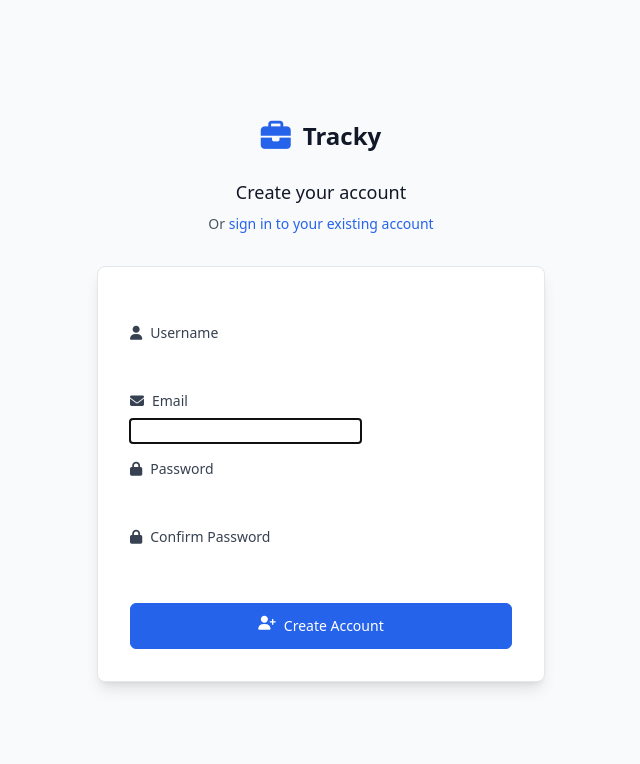
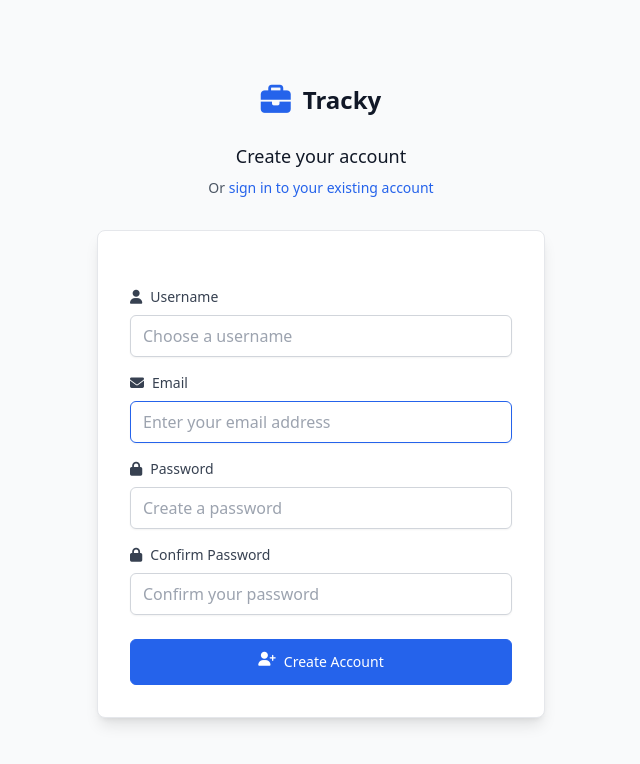
Before and after one commit to shpjp/tracky, a Django app: page /register/ in a window 1280 px wide. Shown: the top 764 px of the page, without its empty margins (319-959 px from the left). Run offline with Django 5.2, Linux system fonts and the light colour scheme; some libraries are stand-ins or nearby versions.

Commit message:
feat: Add comprehensive duplicate account prevention

```diff
--- /dev/null
+++ b/static/js/duplicate-check.js
@@ -0,0 +1,85 @@
+// Real-time duplicate checking for registration form
+// Add this to your registration template for better user experience
+
+function checkDuplicateAccount() {
+    const usernameField = document.querySelector('input[name="username"]');
+    const emailField = document.querySelector('input[name="email"]');
+
+    // Create feedback elements
+    function createFeedbackElement(field) {
+        const existing = field.parentElement.querySelector('.duplicate-feedback');
+        if (existing) existing.remove();
+
+        const feedback = document.createElement('div');
+        feedback.className = 'duplicate-feedback text-sm mt-1 flex items-center';
+        field.parentElement.appendChild(feedback);
+        return feedback;
+    }
+
+    // Check username availability
+    if (usernameField) {
+        let usernameTimeout;
+        usernameField.addEventListener('input', function() {
+            clearTimeout(usernameTimeout);
+            const feedback = createFeedbackElement(this);
+            const username = this.value.trim();
+
+            if (username.length < 3) {
+                feedback.innerHTML = '';
+                return;
+            }
+
+            feedback.innerHTML = '<i class="fas fa-spinner fa-spin mr-2 text-gray-400"></i><span class="text-gray-500">Checking availability...</span>';
+
+            usernameTimeout = setTimeout(() => {
+                fetch(`/api/check-username/?username=${encodeURIComponent(username)}`)
+                    .then(response => response.json())
+                    .then(data => {
+                        if (data.available) {
+                            feedback.innerHTML = '<i class="fas fa-check mr-2 text-green-500"></i><span class="text-green-600">Username available</span>';
+                        } else {
+                            feedback.innerHTML = '<i class="fas fa-times mr-2 text-red-500"></i><span class="text-red-600">' + data.message + '</span>';
+                        }
+                    })
+                    .catch(error => {
+                        feedback.innerHTML = '<i class="fas fa-exclamation-triangle mr-2 text-yellow-500"></i><span class="text-yellow-600">Could not check availability</span>';
+                    });
+            }, 800);
+        });
+    }
+
+    // Check email availability
+    if (emailField) {
+        let emailTimeout;
+        emailField.addEventListener('input', function() {
+            clearTimeout(emailTimeout);
+            const feedback = createFeedbackElement(this);
+            const email = this.value.trim();
+
+            if (!email.includes('@')) {
+                feedback.innerHTML = '';
+                return;
+            }
+
+            feedback.innerHTML = '<i class="fas fa-spinner fa-spin mr-2 text-gray-400"></i><span class="text-gray-500">Checking email...</span>';
+
+            emailTimeout = setTimeout(() => {
+                fetch(`/api/check-email/?email=${encodeURIComponent(email)}`)
+                    .then(response => response.json())
+                    .then(data => {
+                        if (data.available) {
+                            feedback.innerHTML = '<i class="fas fa-check mr-2 text-green-500"></i><span class="text-green-600">Email available</span>';
+                        } else {
+                            feedback.innerHTML = '<i class="fas fa-times mr-2 text-red-500"></i><span class="text-red-600">' + data.message + ' - <a href="/login/" class="underline">try logging in</a></span>';
+                        }
+                    })
+                    .catch(error => {
+                        feedback.innerHTML = '<i class="fas fa-exclamation-triangle mr-2 text-yellow-500"></i><span class="text-yellow-600">Could not check availability</span>';
+                    });
+            }, 800);
+        });
+    }
+}
+
+// Initialize when DOM is loaded
+document.addEventListener('DOMContentLoaded', checkDuplicateAccount);
--- a/tracker_app/forms.py
+++ b/tracker_app/forms.py
@@ -73,16 +73,62 @@ class ApplicationForm(forms.ModelForm):
 
 
 class CustomUserCreationForm(UserCreationForm):
-    email = forms.EmailField(required=True)
+    email = forms.EmailField(
+        required=True,
+        widget=forms.EmailInput(attrs={
+            'class': 'w-full px-3 py-2 border border-gray-300 dark:border-gray-600 rounded-md shadow-sm placeholder-gray-400 focus:outline-none focus:ring-primary focus:border-primary dark:bg-gray-700 dark:text-white',
+            'placeholder': 'Enter your email address'
+        })
+    )
 
     class Meta:
         model = CustomUser
         fields = ("username", "email", "password1", "password2")
+        widgets = {
+            'username': forms.TextInput(attrs={
+                'class': 'w-full px-3 py-2 border border-gray-300 dark:border-gray-600 rounded-md shadow-sm placeholder-gray-400 focus:outline-none focus:ring-primary focus:border-primary dark:bg-gray-700 dark:text-white',
+                'placeholder': 'Choose a username'
+            })
+        }
+
+    def __init__(self, *args, **kwargs):
+        super().__init__(*args, **kwargs)
+        # Style password fields
+        self.fields['password1'].widget.attrs.update({
+            'class': 'w-full px-3 py-2 border border-gray-300 dark:border-gray-600 rounded-md shadow-sm placeholder-gray-400 focus:outline-none focus:ring-primary focus:border-primary dark:bg-gray-700 dark:text-white',
+            'placeholder': 'Create a password'
+        })
+        self.fields['password2'].widget.attrs.update({
+            'class': 'w-full px-3 py-2 border border-gray-300 dark:border-gray-600 rounded-md shadow-sm placeholder-gray-400 focus:outline-none focus:ring-primary focus:border-primary dark:bg-gray-700 dark:text-white',
+            'placeholder': 'Confirm your password'
+        })
+
+    def clean_username(self):
+        username = self.cleaned_data.get('username')
+        if not username:
+            return username
+
+        # Check if username already exists
+        if CustomUser.objects.filter(username__iexact=username).exists():
+            existing_user = CustomUser.objects.get(username__iexact=username)
+            raise forms.ValidationError(
+                f"Username '{username}' is already taken. Please choose a different username or "
+                f"try logging in if this is your account."
+            )
+        return username
 
     def clean_email(self):
         email = self.cleaned_data.get('email')
-        if CustomUser.objects.filter(email=email).exists():
-            raise forms.ValidationError("A user with this email already exists.")
+        if not email:
+            return email
+
+        # Check if email already exists
+        if CustomUser.objects.filter(email__iexact=email).exists():
+            existing_user = CustomUser.objects.get(email__iexact=email)
+            raise forms.ValidationError(
+                f"An account with email '{email}' already exists. "
+                f"Please use a different email or try logging in if this is your account."
+            )
         return email
 
     def save(self, commit=True):
--- a/tracker_app/templates/registration/register.html
+++ b/tracker_app/templates/registration/register.html
@@ -102,4 +102,7 @@
         @apply appearance-none rounded-lg relative block w-full px-4 py-3 border border-gray-300 dark:border-gray-600 placeholder-gray-500 dark:placeholder-gray-400 text-gray-900 dark:text-white bg-white dark:bg-gray-700 focus:outline-none focus:ring-2 focus:ring-primary focus:border-transparent sm:text-sm transition-colors duration-300;
     }
 </style>
+
+{% load static %}
+<script src="{% static 'js/duplicate-check.js' %}"></script>
 {% endblock %}
--- a/tracker_app/urls.py
+++ b/tracker_app/urls.py
@@ -8,6 +8,10 @@ urlpatterns = [
     path('login/', views.login_view, name='login'),
     path('logout/', views.logout_view, name='logout'),
 
+    # AJAX endpoints for duplicate checking
+    path('api/check-username/', views.check_username_availability, name='check_username'),
+    path('api/check-email/', views.check_email_availability, name='check_email'),
+
     # Application URLs
     path('', views.dashboard_view, name='dashboard'),
     path('create/', views.create_application, name='create_application'),
--- a/tracker_app/views.py
+++ b/tracker_app/views.py
@@ -3,24 +3,84 @@ from django.contrib.auth.decorators import login_required
 from django.contrib.auth import login, logout, authenticate
 from django.contrib import messages
 from django.db.models import Count, Q
-from django.http import Http404
-from .models import Application
+from django.http import Http404, JsonResponse
+from django.views.decorators.csrf import csrf_exempt
+from django.views.decorators.http import require_GET
+import json
+from .models import Application, CustomUser
 from .forms import ApplicationForm, CustomUserCreationForm, CustomAuthenticationForm
 
 
+@require_GET
+def check_username_availability(request):
+    """AJAX endpoint to check username availability"""
+    username = request.GET.get('username', '').strip()
+
+    if not username:
+        return JsonResponse({'error': 'Username is required'}, status=400)
+
+    if len(username) < 3:
+        return JsonResponse({'error': 'Username must be at least 3 characters'}, status=400)
+
+    # Check if username exists (case-insensitive)
+    exists = CustomUser.objects.filter(username__iexact=username).exists()
+
+    return JsonResponse({
+        'available': not exists,
+        'message': 'Username available' if not exists else f'Username "{username}" is already taken'
+    })
+
+
+@require_GET
+def check_email_availability(request):
+    """AJAX endpoint to check email availability"""
+    email = request.GET.get('email', '').strip()
+
+    if not email:
+        return JsonResponse({'error': 'Email is required'}, status=400)
+
+    if '@' not in email:
+        return JsonResponse({'error': 'Invalid email format'}, status=400)
+
+    # Check if email exists (case-insensitive)
+    exists = CustomUser.objects.filter(email__iexact=email).exists()
+
+    return JsonResponse({
+        'available': not exists,
+        'message': 'Email available' if not exists else f'An account with email "{email}" already exists'
+    })
+
+
 def register_view(request):
-    """User registration view"""
+    """User registration view with duplicate account prevention"""
+    if request.user.is_authenticated:
+        messages.info(request, 'You are already logged in!')
+        return redirect('dashboard')
+
     if request.method == 'POST':
         form = CustomUserCreationForm(request.POST)
         if form.is_valid():
-            user = form.save()
-            # Specify the backend when logging in
-            user.backend = 'tracker_app.backends.EmailAuthBackend'
-            login(request, user)
-            messages.success(request, 'Registration successful! Welcome to Placement Tracker.')
-            return redirect('dashboard')
+            try:
+                user = form.save()
+                # Specify the backend when logging in
+                user.backend = 'tracker_app.backends.EmailAuthBackend'
+                login(request, user)
+                messages.success(request, f'Welcome to Placement Tracker, {user.username}! Your account has been created successfully.')
+                return redirect('dashboard')
+            except Exception as e:
+                messages.error(request, 'An error occurred during registration. Please try again.')
+        else:
+            # Show specific error messages for duplicate accounts
+            if form.errors:
+                for field, errors in form.errors.items():
+                    for error in errors:
+                        if 'already' in error.lower():
+                            messages.error(request, error)
+                        else:
+                            messages.error(request, f'{field.replace("_", " ").title()}: {error}')
     else:
         form = CustomUserCreationForm()
+
     return render(request, 'registration/register.html', {'form': form})
 
 
```
